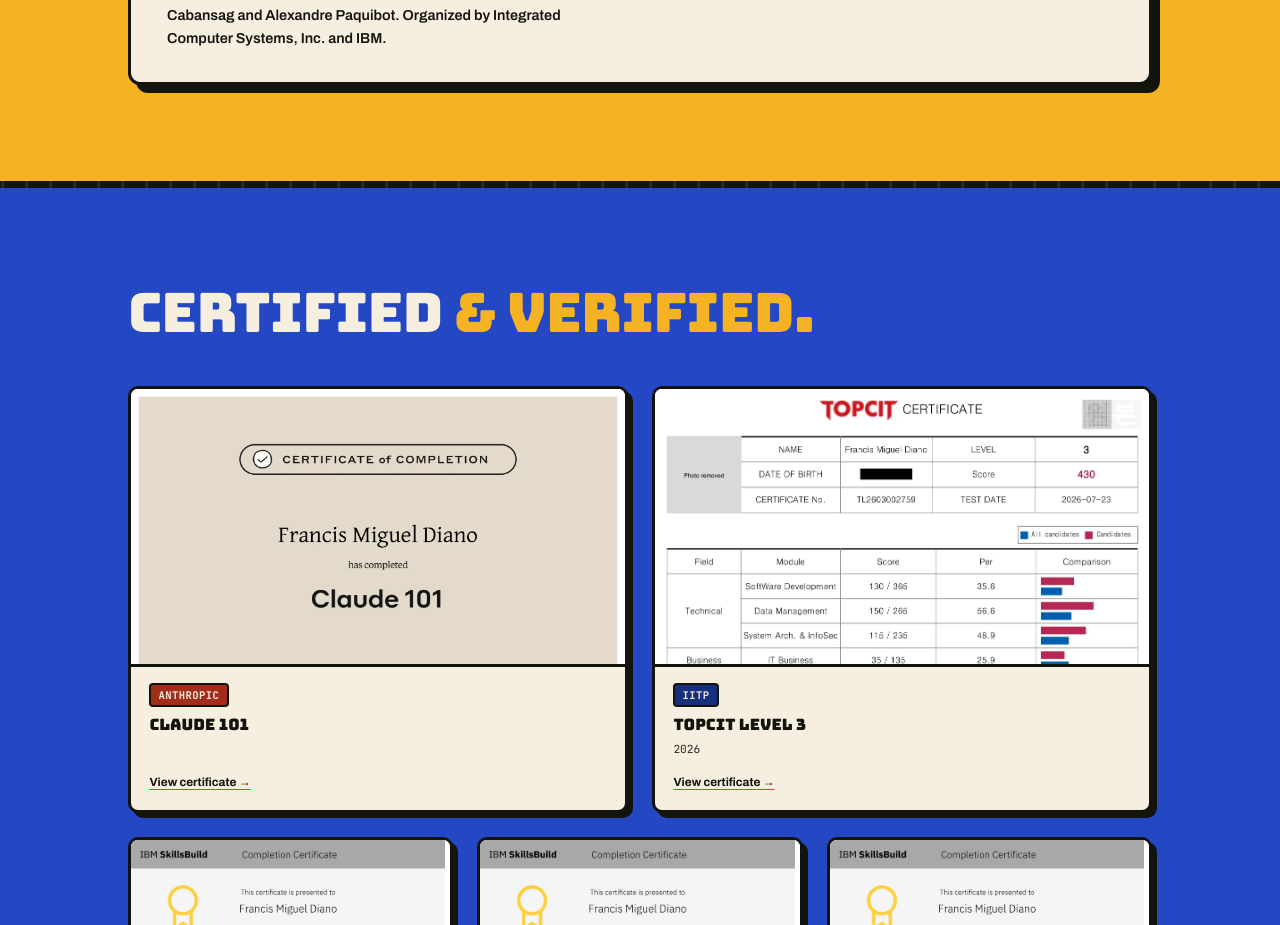
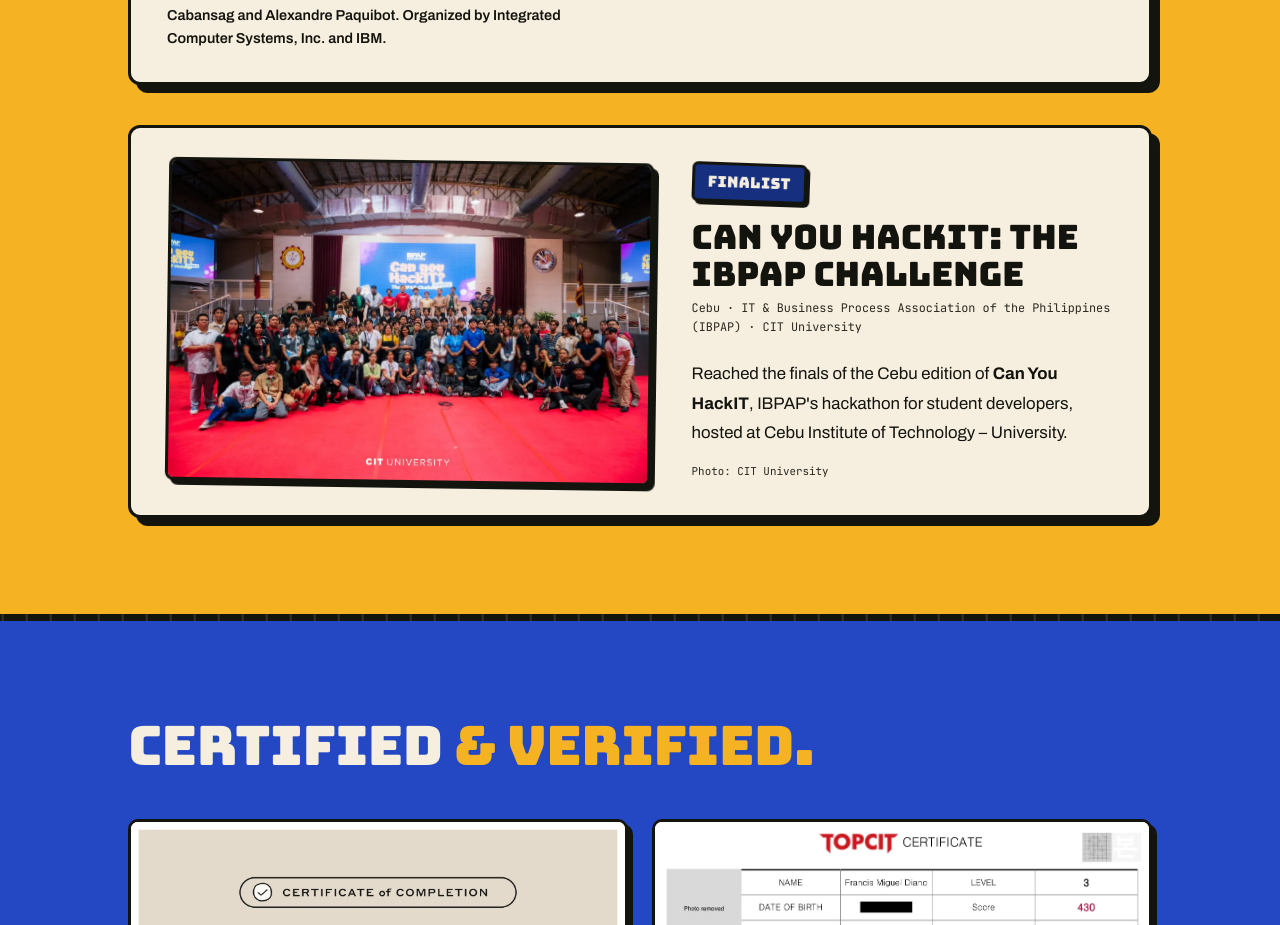
Before and after one commit to iggyboi2x/fmd-portfolio, a React (Vite) app: page / in a window 1280 px wide. Shown: the part 8280-9205 px from the top of the page. Built offline with nearby package versions, Linux system fonts and the light colour scheme; no server answers.

Commit message:
feat(awards): add Can You HackIT: The IBPAP Challenge finalist
- Second Awards card: Finalist ribbon, event details (IBPAP, Cebu, hosted
  at CIT University) and the official group photo, credited to CIT
  University
- Chatbot's awards answer mentions the finalist spot

```diff
--- a/src/components/Awards.css
+++ b/src/components/Awards.css
@@ -113,6 +113,21 @@
 .photo-pitch { align-self: end; aspect-ratio: 4 / 3; transform: rotate(-1deg); }
 .photo-pitch img { object-position: 45% 40%; }
 
+/* Second award: photo first, a blue Finalist ribbon to tell it apart. */
+.award-secondary {
+  margin-top: 2.5rem;
+  grid-template-columns: minmax(0, 1.15fr) minmax(0, 1fr);
+  align-items: center;
+}
+.photo-ibpap { aspect-ratio: 3 / 2; transform: rotate(0.8deg); }
+.ribbon-finalist { background: var(--blue-deep); transform: rotate(2deg); }
+.award-credit {
+  margin-top: 1rem;
+  font-family: var(--mono);
+  font-size: 0.68rem;
+  color: var(--ink-soft);
+}
+
 @media (max-width: 900px) {
   .award { grid-template-columns: minmax(0, 1fr); gap: 2rem; }
   /* Stacked: photos first, they're the hook. */
--- a/src/components/Awards.jsx
+++ b/src/components/Awards.jsx
@@ -1,6 +1,7 @@
 import teamPhoto from '../assets/awards/bobathon-team.webp'
 import trophyPhoto from '../assets/awards/bobathon-trophy.webp'
 import presentingPhoto from '../assets/awards/bobathon-presenting.webp'
+import ibpapPhoto from '../assets/awards/ibpap-finalists.webp'
 import './Awards.css'
 
 const features = [
@@ -60,6 +61,21 @@ export default function Awards() {
           </div>
         </article>
 
+        <article className="award award-secondary">
+          <figure className="award-photo photo-ibpap">
+            <img src={ibpapPhoto} alt="Participants of Can You HackIT? The IBPAP Challenge in Cebu, gathered on stage at CIT University" width="1400" height="934" loading="lazy" decoding="async" />
+          </figure>
+          <div className="award-copy">
+            <span className="award-ribbon ribbon-finalist">Finalist</span>
+            <h3 className="award-title">Can You HackIT: The IBPAP Challenge</h3>
+            <p className="award-meta">Cebu · IT &amp; Business Process Association of the Philippines (IBPAP) · CIT University</p>
+            <p className="award-lede">
+              Reached the finals of the Cebu edition of <strong>Can You HackIT</strong>, IBPAP&apos;s
+              hackathon for student developers, hosted at Cebu Institute of Technology – University.
+            </p>
+            <p className="award-credit">Photo: CIT University</p>
+          </div>
+        </article>
       </div>
     </section>
   )
--- a/src/components/chatAnswers.js
+++ b/src/components/chatAnswers.js
@@ -34,8 +34,8 @@ export const TOPICS = [
   },
   {
     id: 'award',
-    keywords: ['award', 'win', 'won', 'hackathon', 'bobathon', 'prize', 'first place', '1st', 'champion', 'competition'],
-    answer: 'Francis and his team were crowned Champion of the ICS × IBM Bobathon 2026 (Nov 19–20, University of Cebu) with BobEye, a child-safety guardian they built in two days with IBM Bob. The full story is in the Awards section.',
+    keywords: ['award', 'win', 'won', 'hackathon', 'bobathon', 'prize', 'first place', '1st', 'champion', 'competition', 'ibpap', 'hackit', 'finalist'],
+    answer: 'Francis and his team were crowned Champion of the ICS × IBM Bobathon 2026 (Nov 19–20, University of Cebu) with BobEye, a child-safety guardian they built in two days with IBM Bob. He was also a finalist in Can You HackIT: The IBPAP Challenge in Cebu. Both are in the Awards section.',
   },
   {
     id: 'certs',
```
Also changed, not shown: src/assets/awards/ibpap-finalists.webp (added).
